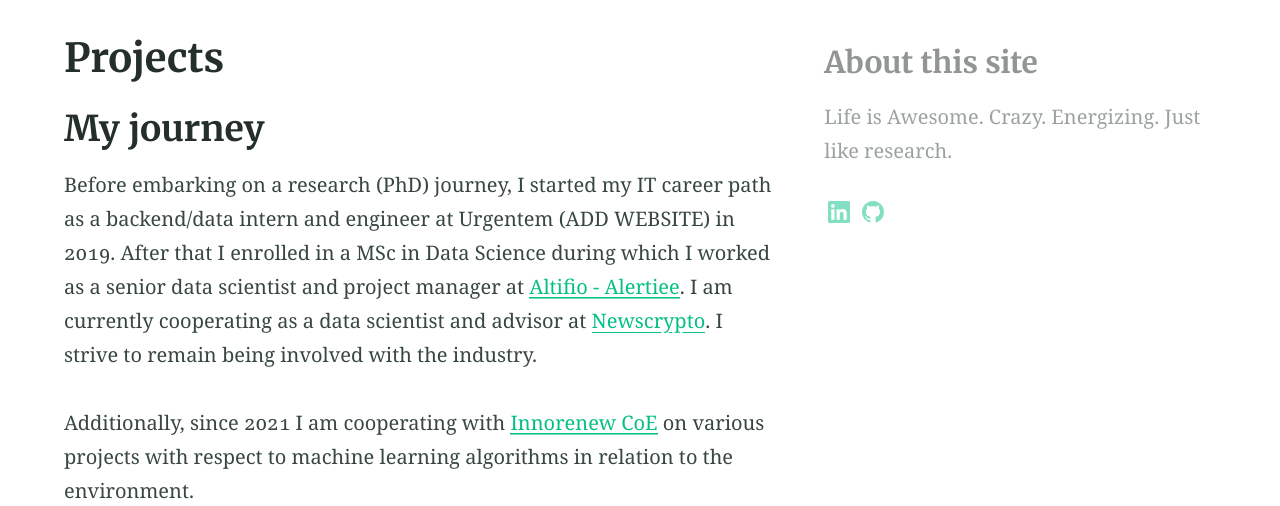
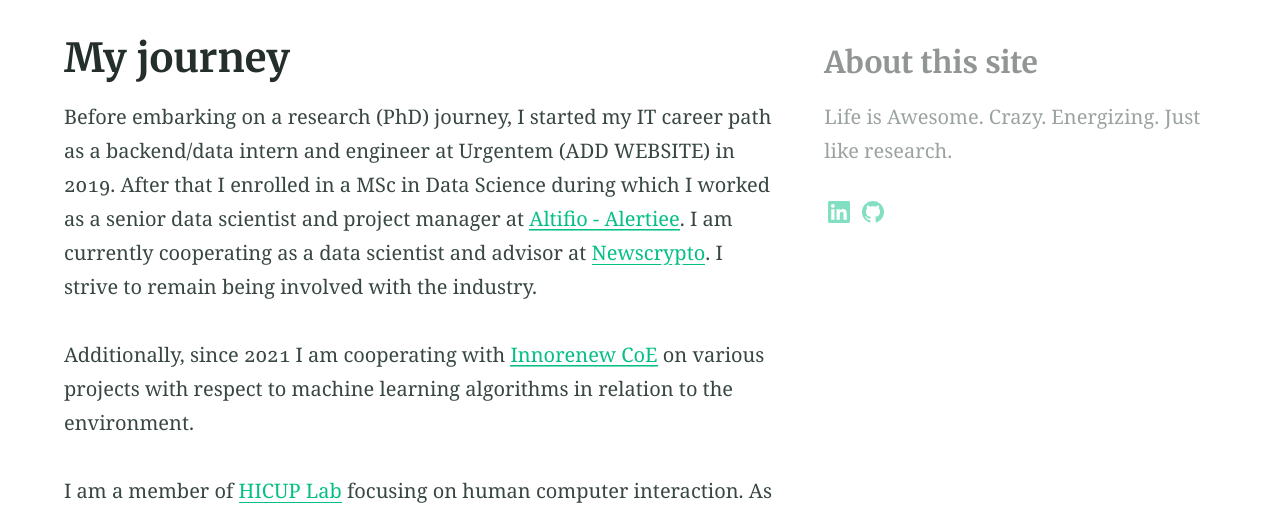
Before and after one commit to Marina225/marina225.github.io, a Jekyll site: the page built from projects.md, in a window 1280 px wide and 900 px high, cut to the strip 394-900 px from the top of the window. Built offline with Jekyll 4.4.1, drawn with Linux system fonts in a browser that asks for light colours.

Commit message:
Update projects.md

```diff
--- a/projects.md
+++ b/projects.md
@@ -1,5 +1,5 @@
 ---
-title: Projects
+title:  My journey
 excerpt: "Projects index"
 aside: true
 feature_text: |
@@ -45,6 +43,7 @@ Bio Psi Student Conference (November 2022 - Present)
 Course Computer practicum 1 atFAMNIT, University of Primorska (October 2022 - Present)
 
 
+
 ### More
 
 For more information you can dowload my CV of view my LinkedIn page.
```
Also changed, not shown: other parts of projects.md (+0 -2 lines).
